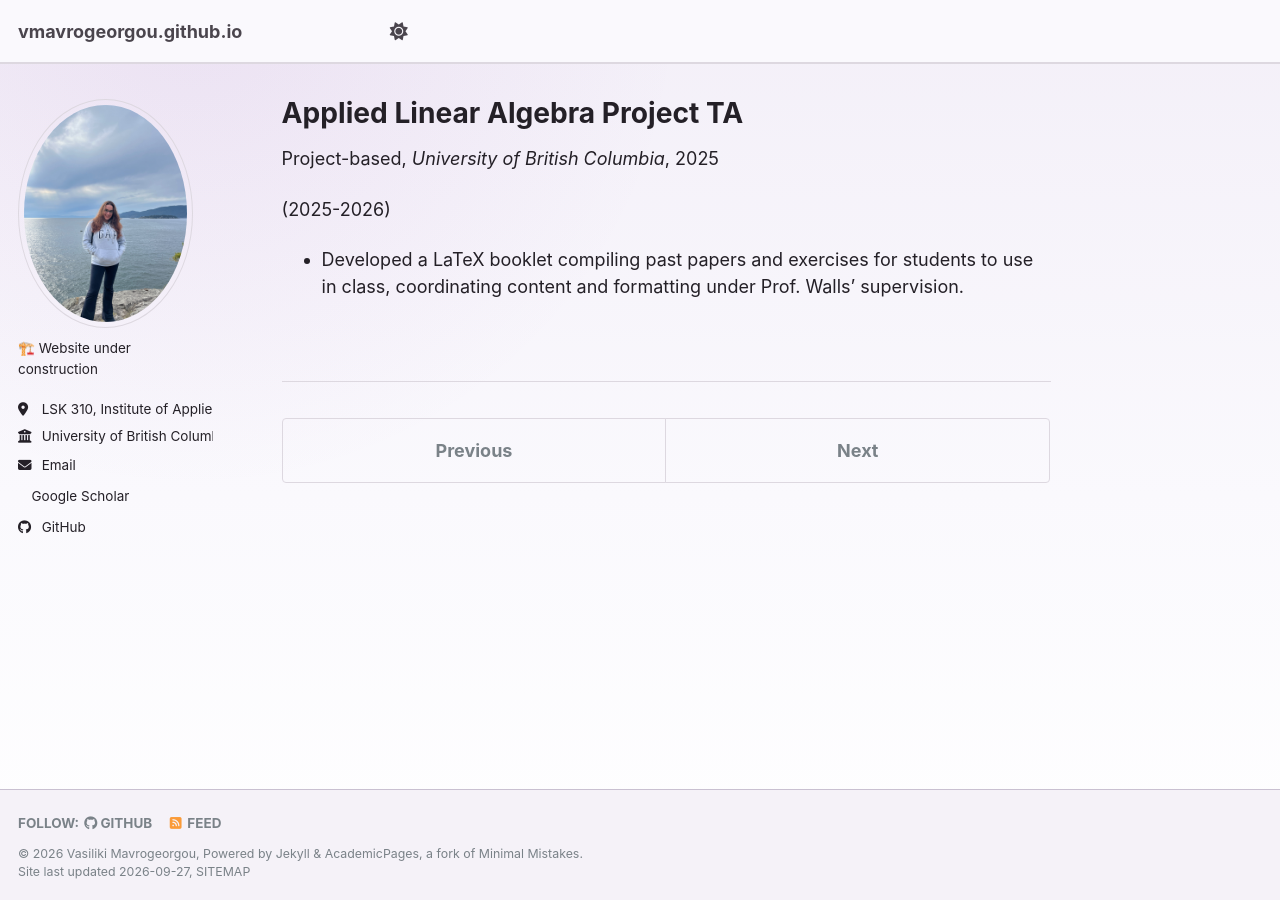
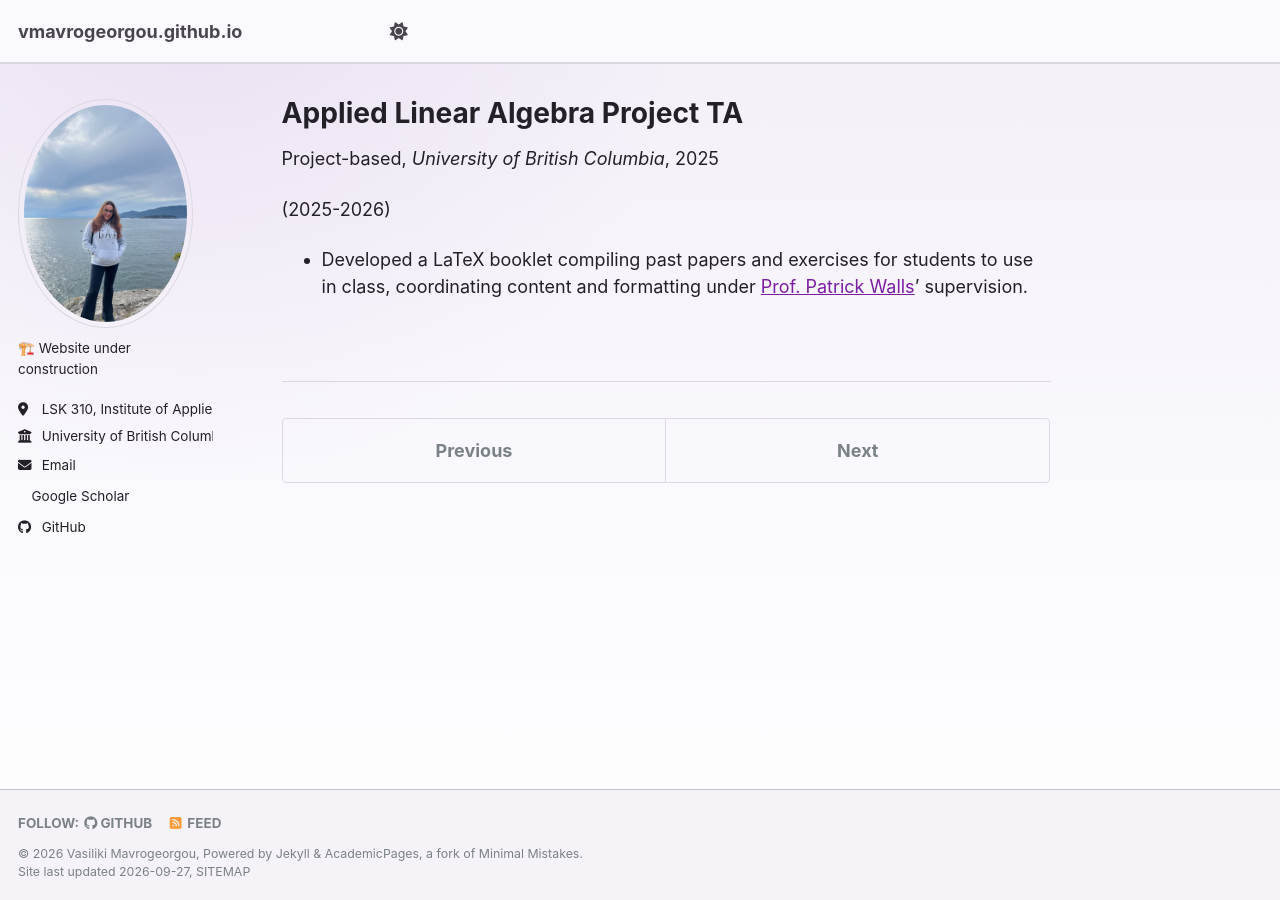
Before and after one commit to vmavrogeorgou/vmavrogeorgou.github.io, a Jekyll site: the page built from _teaching/2025-year-teaching-3.md, in a window 1280 px wide. Built offline with Jekyll 4.4.1, drawn with Linux system fonts in a browser that asks for light colours; a style sheet for code colours, icons or effects is not loaded.

Commit message:
Update professor's name with a hyperlink

```diff
--- a/_teaching/2025-year-teaching-3.md
+++ b/_teaching/2025-year-teaching-3.md
@@ -9,4 +9,4 @@ location: "Vancouver, Canada"
 ---
 (2025-2026)
 
-- Developed a LaTeX booklet compiling past papers and exercises for students to use in class, coordinating content and formatting under Prof. Walls' supervision.
+- Developed a LaTeX booklet compiling past papers and exercises for students to use in class, coordinating content and formatting under [Prof. Patrick Walls](https://patrickwalls.github.io)' supervision.
```
